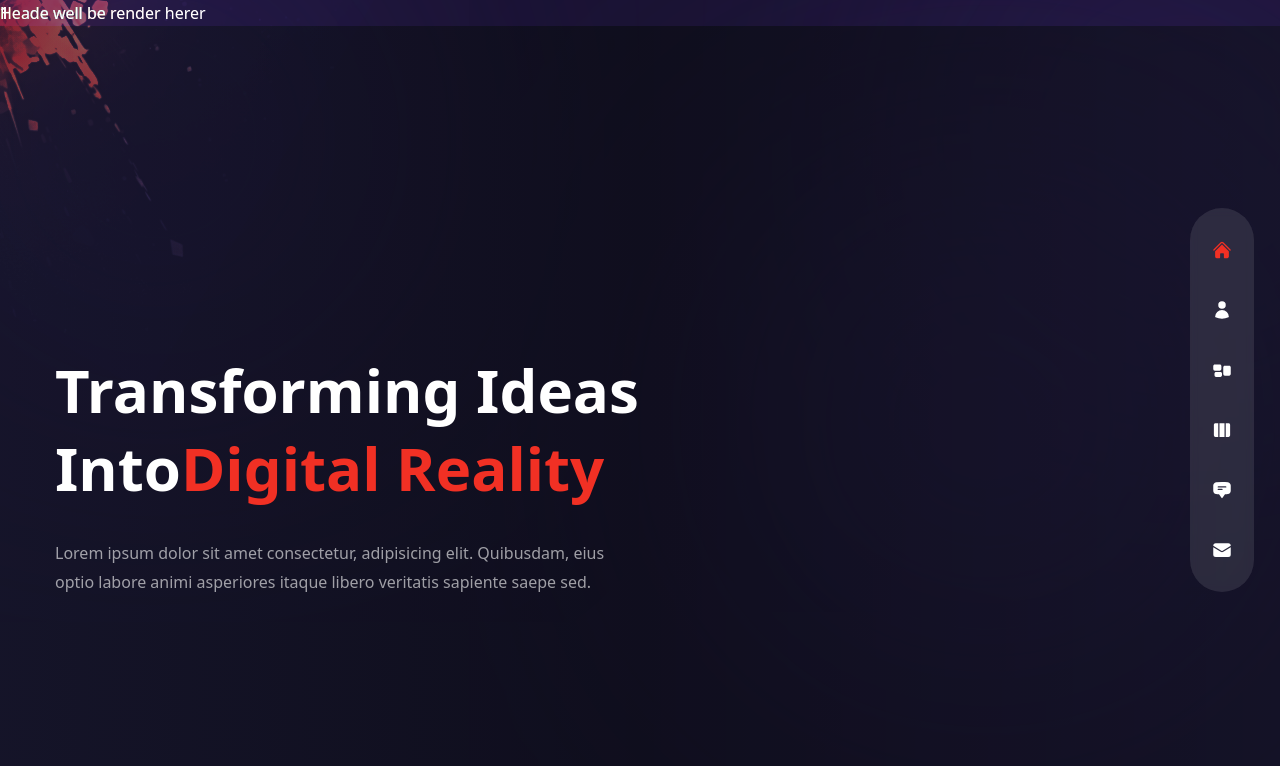
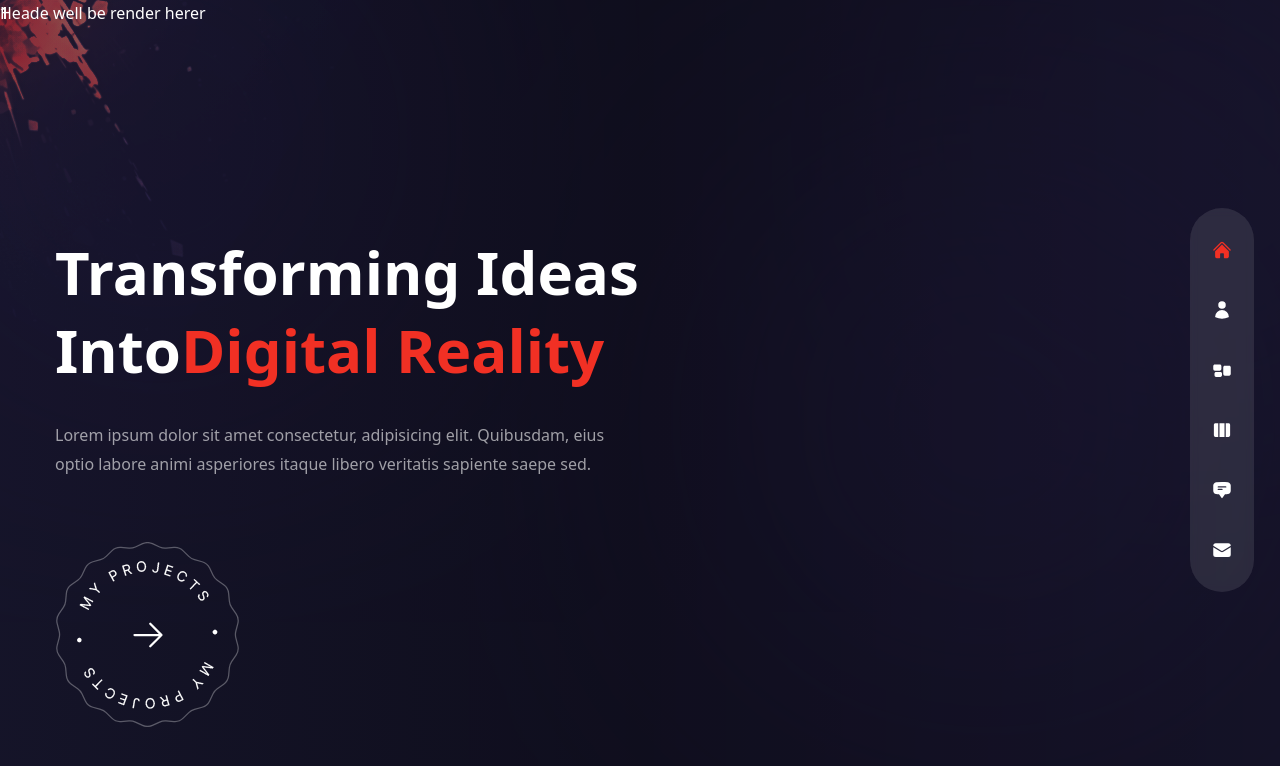
Before and after one commit to Sharmin64/my-next-portfolio, a Next.js app: page / in a window 1280 px wide. Shown: the top 766 px of the page. Built offline with nearby package versions, Linux system fonts and the light colour scheme.

Commit message:
home page updatd

```diff
--- a/components/Header.js
+++ b/components/Header.js
@@ -1,7 +1,9 @@
 import React from "react";
 
 const Header = () => {
-  return <div>Heade well be render herer</div>;
+  return (
+    <header className="absolute z-30 w-full">Heade well be render herer</header>
+  );
 };
 
 export default Header;
--- a/pages/index.js
+++ b/pages/index.js
@@ -7,10 +7,10 @@ import ProjectsBtn from "../components/ProjectsBtn";
 import Avatar from "../components/Avatar";
 
 //*Framer motion
-import {motion} from "framer-motion";
+import { motion } from "framer-motion";
 
 // *variants
-import {fadeIn} from "../variants";
+import { fadeIn } from "../variants";
 
 const Home = () => {
   return (
@@ -19,20 +19,41 @@ const Home = () => {
       <div className="w-full h-full bg-gradient-to-r from-primary/10 via-black/30 to-black/10">
         <div className="text-center flex flex-col justify-center xl:pt-40 xl:text-left h-full container mx-auto">
           {/* title  */}
-          <h1 className="h1">
+          <motion.h1
+            variants={fadeIn("down", 0.2)}
+            initial="hidden"
+            animate="show"
+            exit="hidden"
+            className="h1"
+          >
             Transforming Ideas <br /> Into
             <span className="text-accent">Digital Reality</span>
-          </h1>
+          </motion.h1>
           {/* subtitle */}
-          <p className="max-x-sm xl:max-w-xl mx-auto xl:mx-0 mb-10 xl:mb-16">
+          <motion.p
+            variants={fadeIn("down", 0.3)}
+            initial="hidden"
+            animate="show"
+            exit="hidden"
+            className="max-x-sm xl:max-w-xl mx-auto xl:mx-0 mb-10 xl:mb-16"
+          >
             Lorem ipsum dolor sit amet consectetur, adipisicing elit. Quibusdam,
             eius optio labore animi asperiores itaque libero veritatis sapiente
             saepe sed.
-          </p>
+          </motion.p>
           {/* btn */}
           <div className="flex justify-center xl:hidden relative">
             <ProjectsBtn />
           </div>
+          <motion.div
+            variants={fadeIn("down", 0.4)}
+            initial="hidden"
+            animate="show"
+            exit="hidden"
+            className="hidden xl:flex"
+          >
+            <ProjectsBtn />
+          </motion.div>
         </div>
       </div>
 
```
